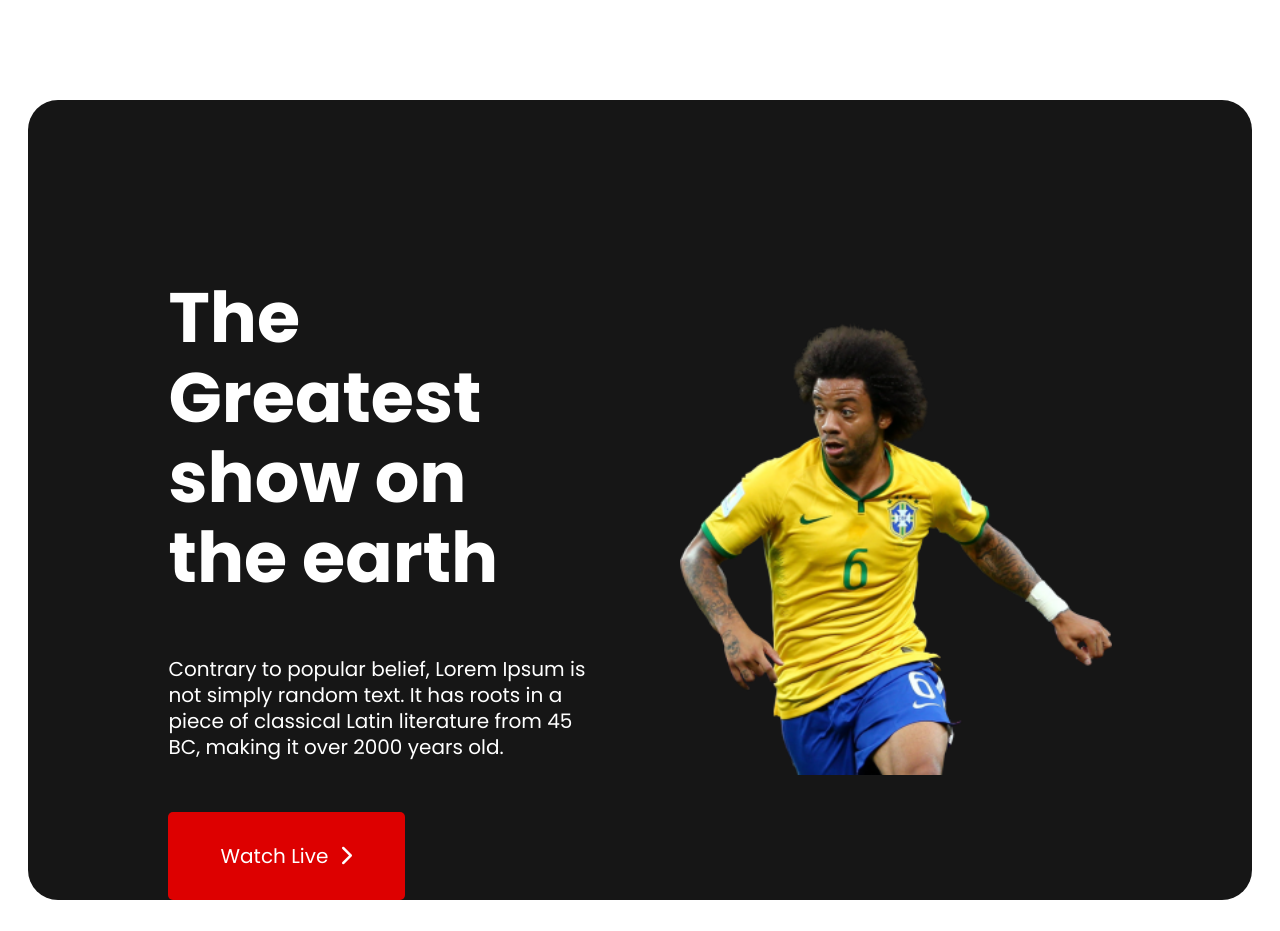
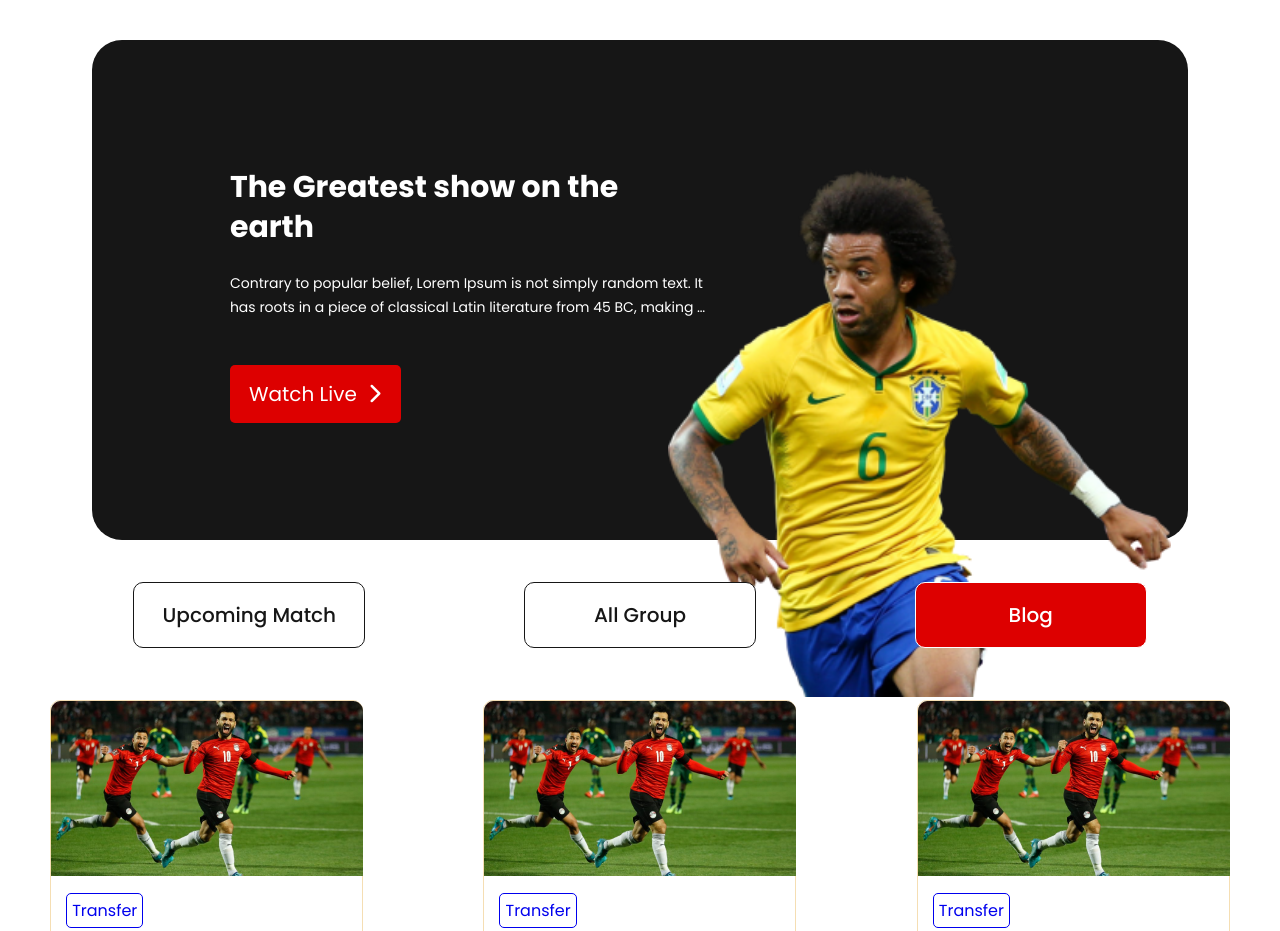
Before and after one commit to 0sraboni/fifa-world-cup, a plain HTML site: page index.html in a window 1280 px wide. Shown: the top 931 px of the page. Drawn offline with Linux system fonts and the light colour scheme.

Commit message:
tablet device responsive

```diff
--- a/css/style.css
+++ b/css/style.css
@@ -73,7 +73,7 @@ body {
 
 .half-width-header img {
     width: 100%;
-    margin-bottom: -6.5rem;
+    margin-bottom: -6.6rem;
 }
 
 
@@ -375,6 +375,36 @@ footer h1 {
 }
 
 @media only screen and (min-width: 600px) {
+    .flexible-container {
+        display: flex;
+        width: 70%;
+        height: 300px;
+        margin: 40px auto;
+        justify-content: space-between;
+        align-items: center;
+        background: #161616;
+        border-radius: 30px;
+    }
+
+    .half-width {
+        width: 50%;
+        float: left;
+        margin: 20px;
+        padding: 2%;
+    }
+
+    .half-width-header {
+        width: 800px;
+        height: 600px;
+        margin: 0 auto;
+    }
+
+    .half-width-header img {
+        width: 100%;
+        margin-left: 20%;
+        margin-top: 11.1rem;
+    }
+
     .blog-section,
     .match-section {
         display: grid;
@@ -385,9 +415,75 @@ footer h1 {
         padding-bottom: 50px;
         justify-items: center;
     }
+
+    .blogs-section,
+    .matches-section {
+        display: block;
+        justify-content: center;
+        align-items: center;
+        margin: 0 auto;
+    }
+
+    .blogs-onclick {
+        display: flex;
+        flex-direction: row;
+        justify-content: center;
+        align-items: center;
+        width: 90%;
+        height: 50px;
+        border-radius: 10px;
+        background-color: white;
+        margin: 10px auto;
+        margin-top: 50px;
+    }
+
+    .blogs-onclick a {
+        border: 1px solid;
+        width: 230px;
+    }
+
+    .banner-text {
+        width: 170%;
+        margin-top: -5rem;
+        font-size: 30px;
+        line-height: 40px;
+        text-align: start;
+    }
+
+    .banner-para {
+        width: 170%;
+        font-family: 'Poppins';
+        font-style: normal;
+        font-weight: 400;
+        font-size: 14px;
+        line-height: 24px;
+        text-align: start;
+        display: -webkit-box;
+        -webkit-line-clamp: 2;
+        -webkit-box-orient: vertical;
+        overflow: hidden;
+    }
+
+    .link-button {
+        display: flex;
+        justify-content: center;
+        align-items: center;
+        padding: 5px;
+        gap: 10px;
+        position: absolute;
+        margin-top: 2rem;
+        width: 161px;
+        height: 48px;
+        background: #DD0000;
+        border-radius: 5px;
+        font-weight: 400;
+        font-size: 20px;
+        color: #FFFFFF;
+    }
 }
 
 @media only screen and (min-width: 992px) {
+
     .blog-section,
     .match-section {
         display: grid;
--- a/index.html
+++ b/index.html
@@ -173,17 +173,17 @@
     </div>
     <hr>
     <div class="footer-link">
-            <a href="">Contact Us</a>
-            <a href="">Terms of Service</a>
-            <a href="">Privacy Policy</a>
-            <a href="">Privacy Settings</a>
-            <a href="">Goal App</a>
-            <a href="">Goal Live</a>
+        <a href="#" target="_blank">Contact Us</a>
+        <a href="#" target="_blank">Terms of Service</a>
+        <a href="#" target="_blank">Privacy Policy</a>
+        <a href="#" target="_blank">Privacy Settings</a>
+        <a href="#" target="_blank">Goal App</a>
+        <a href="#" target="_blank">Goal Live</a>
     </div>
     <div class="footer-social">
-            <a href=""><i class="fa-brands fa-facebook"></i></a>
-            <a href=""><i class="fa-brands fa-github"></i></a>
-            <a href=""><i class="fa-brands fa-twitter"></i></a>
+        <a href="#" target="_blank"><i class="fa-brands fa-facebook"></i></a>
+        <a href="#" target="_blank"><i class="fa-brands fa-github"></i></a>
+        <a href="#" target="_blank"><i class="fa-brands fa-twitter"></i></a>
     </div>
 </footer>
 </body>
```
Also changed, not shown: index2.html (+9 -9 lines). Lines whose indentation alone changed are shown as unchanged.
